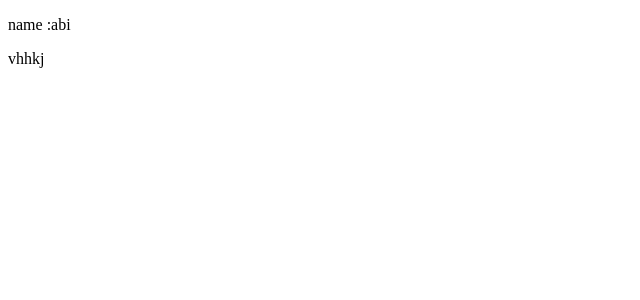
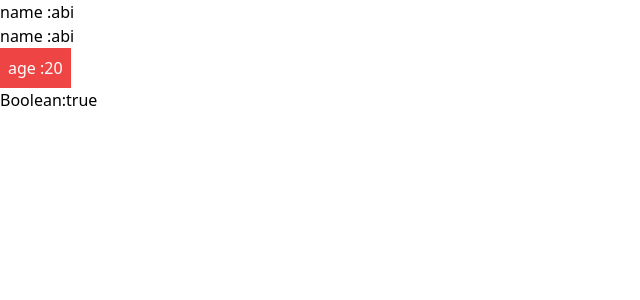
Before and after one commit to abi4679553/props, a React (Create React App) app: page / in a window 1280 px wide. Shown: the top 300 px of the page, without its empty margins (0-640 px from the left). Built offline with nearby package versions, Linux system fonts and the light colour scheme.

Commit message:
first commit

```diff
--- a/package.json
+++ b/package.json
@@ -35,5 +35,10 @@
       "last 1 firefox version",
       "last 1 safari version"
     ]
+  },
+  "devDependencies": {
+    "autoprefixer": "^10.4.22",
+    "postcss": "^8.5.6",
+    "tailwindcss": "^3.4.18"
   }
 }
--- /dev/null
+++ b/postcss.config.js
@@ -0,0 +1,6 @@
+module.exports = {
+  plugins: {
+    tailwindcss: {},
+    autoprefixer: {},
+  },
+}
--- /dev/null
+++ b/src/components/props/Boolean.js
@@ -0,0 +1,11 @@
+import React from 'react'
+
+const Boolean = ({Boolean}) => {
+  return (
+    <div>
+        <p>Boolean:{Boolean}</p>
+    </div>
+  )
+}
+
+export default Boolean
--- a/src/components/props/Contact.js
+++ /dev/null
@@ -1,11 +0,0 @@
-import React from 'react'
-
-const Contact = () => {
-  return (
-    <div>
-        <p>vhhkj</p>
-    </div>
-  )
-}
-
-export default Contact
--- a/src/components/props/Home.js
+++ b/src/components/props/Home.js
@@ -1,13 +1,20 @@
 import React from 'react'
 import About from './About'
-import Contact from './Contact'
+import Boolean from './Boolean'
+import Number from './Number'
+import String from './String'
+
 
 
 const Home = () => {
   return (
     <div>
-        <About  name={"abi"}/>
-        <Contact />
+      <About name={"abi"} />
+
+      <String name={"abi"} />
+      <Number age={'20'} />
+      <Boolean Boolean={'true'} />
+
     </div>
   )
 }
--- /dev/null
+++ b/src/components/props/Number.js
@@ -0,0 +1,11 @@
+import React from 'react'
+
+const Number = ({age}) => {
+  return (
+    <div className='bg-red-500 w-fit text-white p-2'>
+        <p>age :{age}</p>
+    </div>
+  )
+}
+
+export default Number
--- /dev/null
+++ b/src/components/props/String.js
@@ -0,0 +1,12 @@
+import React from 'react'
+
+const String = ({name}) => {
+  return (
+    <div className=''>
+        <p> name :{name}</p>
+
+    </div>
+  )
+}
+
+export default String
--- a/src/index.js
+++ b/src/index.js
@@ -1,6 +1,7 @@
 import React from 'react';
 import ReactDOM from 'react-dom/client';
 import App from './App';
+import "./style/tailwind.css"
 
 const root = ReactDOM.createRoot(document.getElementById('root'));
 root.render(
--- /dev/null
+++ b/src/style/tailwind.css
@@ -0,0 +1,3 @@
+@tailwind base;
+@tailwind components;
+@tailwind utilities;
--- /dev/null
+++ b/tailwind.config.js
@@ -0,0 +1,15 @@
+/** @type {import('tailwindcss').Config} */
+module.exports = {
+  content: [
+    "./app/**/*.{js,ts,jsx,tsx,mdx}",
+    "./pages/**/*.{js,ts,jsx,tsx,mdx}",
+    "./components/**/*.{js,ts,jsx,tsx,mdx}",
+
+    // Or if using `src` directory:
+    "./src/**/*.{js,ts,jsx,tsx,mdx}",
+  ],
+  theme: {
+    extend: {},
+  },
+  plugins: [],
+}
```
Also changed, not shown: 1 other file (tests, documents, lock files or other folders).
